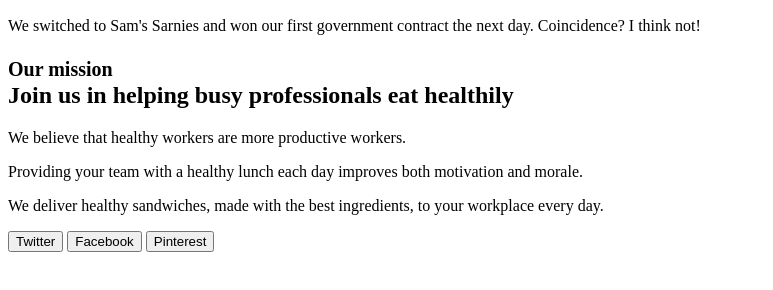
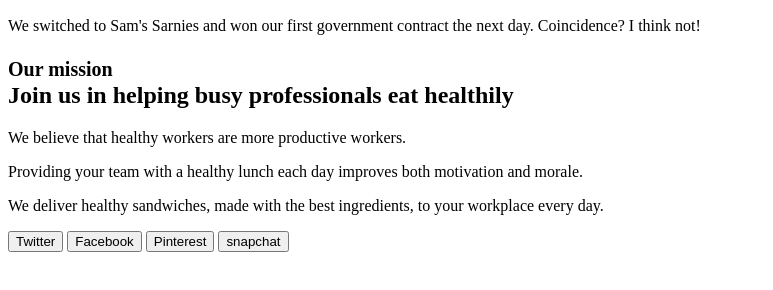
Before and after one commit to fourtn/nansyfourtouni, a plain HTML site: page index.html in a window 1280 px wide. Shown: the part 410-700 px from the top of the page, without its empty margins (0-773 px from the left). Drawn offline with Linux system fonts and the light colour scheme.

Commit message:
new social
snapchat

```diff
--- a/index.html
+++ b/index.html
@@ -50,6 +50,7 @@
       <button class='btn-twitter'>Twitter</button>
       <button class='btn-facebook'>Facebook</button>
       <button class='btn-pinterest'>Pinterest</button>
+        <button class='btn-snapchat'>snapchat</button>
     </div>
   </div>
 
```
